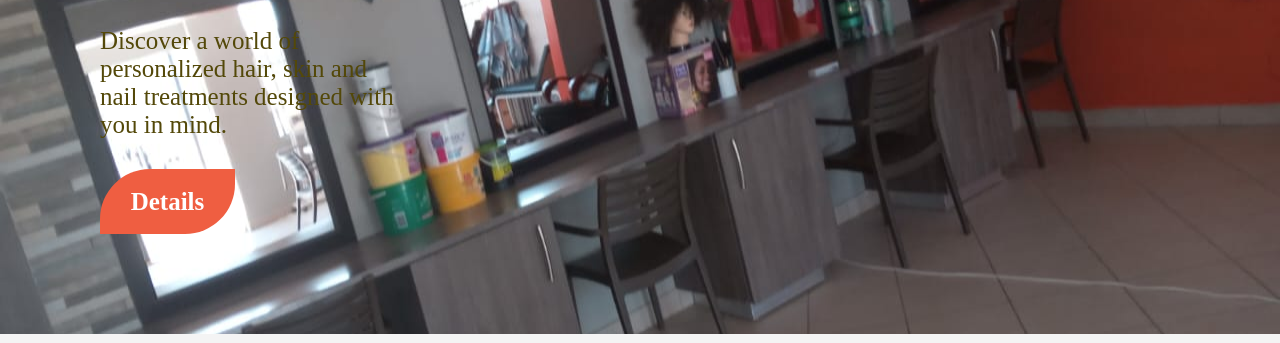
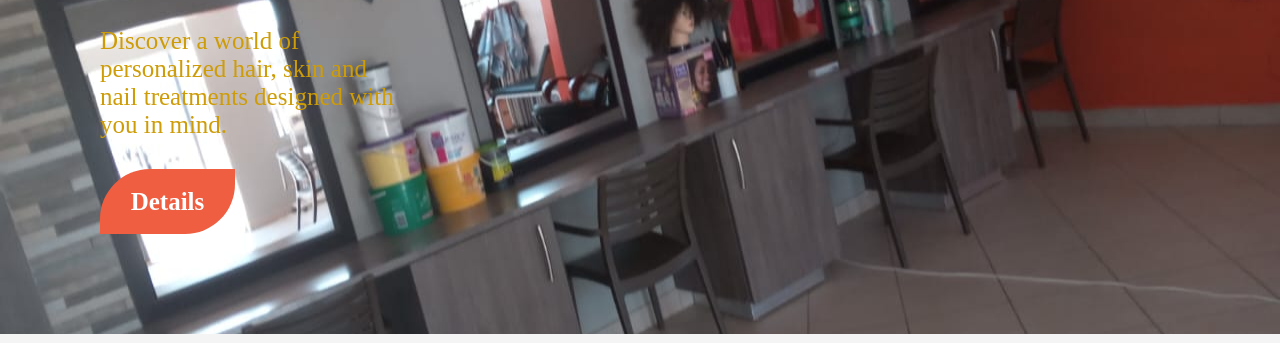
Before and after one commit to spinmazter/Scariccoh-Salon, a plain HTML site: page index.html in a window 1280 px wide. Shown: the part 229-572 px from the top of the page. Drawn offline with Linux system fonts and the light colour scheme.

Commit message:
color hero

```diff
--- a/style.css
+++ b/style.css
@@ -404,7 +404,7 @@
     font-size: 25px;
     width: 309px;
     padding: 30px 0px;
-    color: #534809;
+    color: #ce9c06;
   }
   .hero-section button{
     font-family:"OpenSans-Bold";
```
